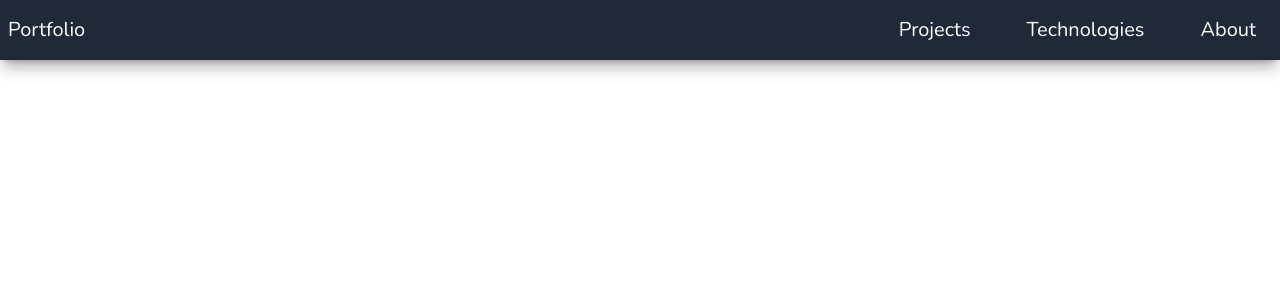
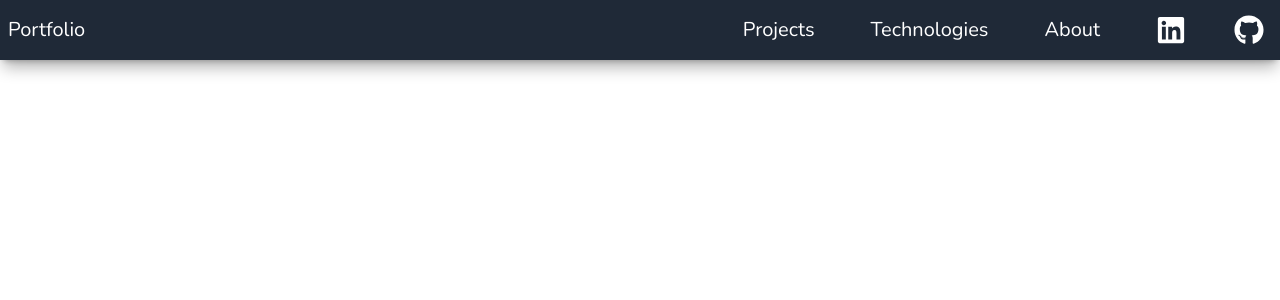
Before and after one commit to Imankh72/portfolio, a Next.js app: page / in a window 1280 px wide. Shown: the top 300 px of the page. Built offline with nearby package versions, Linux system fonts and the light colour scheme.

Commit message:
Fix: Navbar component

```diff
--- a/components/Navbar.jsx
+++ b/components/Navbar.jsx
@@ -1,6 +1,9 @@
 import { useState } from "react";
+import Link from "next/link";
+
 import MenuIcon from "./MenuIcon";
 import CloseIcon from "./CloseIcon";
+import { FaLinkedin, FaGithub } from "react-icons/fa";
 
 const Navbar = () => {
   const [open, setOpen] = useState(false);
@@ -29,13 +32,22 @@ const Navbar = () => {
         } transition-all duration-500 ease-in-out sm:w-[30%] md:flex-row md:w-auto md:h-auto md:static md:space-y-0 md:items-center md:gap-10 md:justify-center`}
       >
         {links.map((link, index) => (
-          <li
-            key={index}
-            className="p-2 hover:cursor-pointer hover:text-gray-800 hover:bg-white w-[95%] transition-all rounded md:w-auto md:rounded-md "
-          >
-            {link}
-          </li>
+          <Link href={`/${link.toLowerCase()}`} key={index}>
+            <a className="p-2 hover:cursor-pointer hover:text-gray-800 hover:bg-white w-[95%] transition-all rounded md:w-auto md:rounded-md">
+              {link}
+            </a>
+          </Link>
         ))}
+        <li>
+          <a href="https://www.linkedin.com/in/iman-khorshidi/">
+            <FaLinkedin className="text-3xl ml-2 mb-2 mt-1 cursor-pointer md:mb-0 md:mt-0" />
+          </a>
+        </li>
+        <li>
+          <a href="https://github.com/Imankh72">
+            <FaGithub className="text-3xl ml-2 cursor-pointer" />
+          </a>
+        </li>
       </ul>
     </nav>
   );
--- a/package.json
+++ b/package.json
@@ -12,8 +12,7 @@
     "next": "12.1.6",
     "react": "18.1.0",
     "react-dom": "18.1.0",
-    "react-icons": "^4.4.0",
-    "styled-components": "^5.3.5"
+    "react-icons": "^4.4.0"
   },
   "devDependencies": {
     "autoprefixer": "^10.4.7",
--- a/pages/index.jsx
+++ b/pages/index.jsx
@@ -1,5 +1,4 @@
 import Head from "next/head";
-import Navbar from "../components/Navbar";
 
 const Home = () => {
   return (
```
Also changed, not shown: 1 other file (tests, documents, lock files or other folders).
